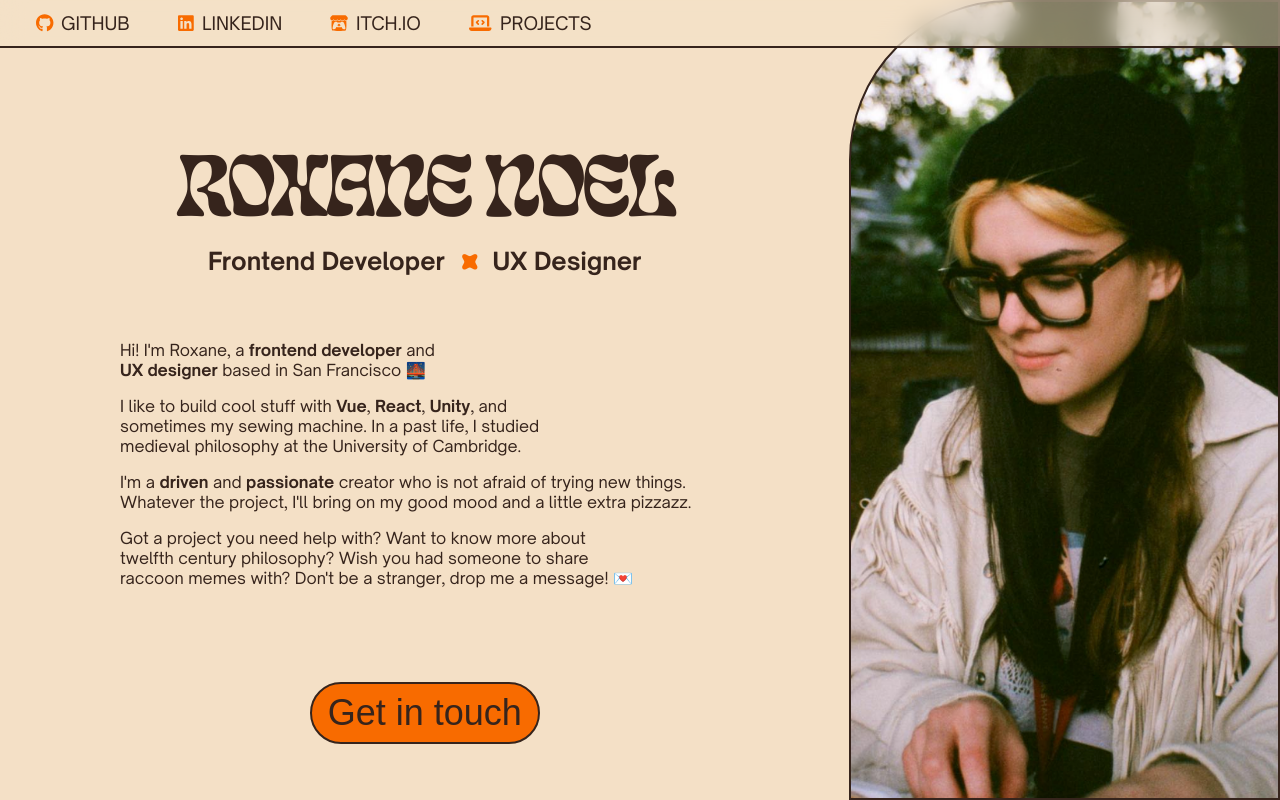
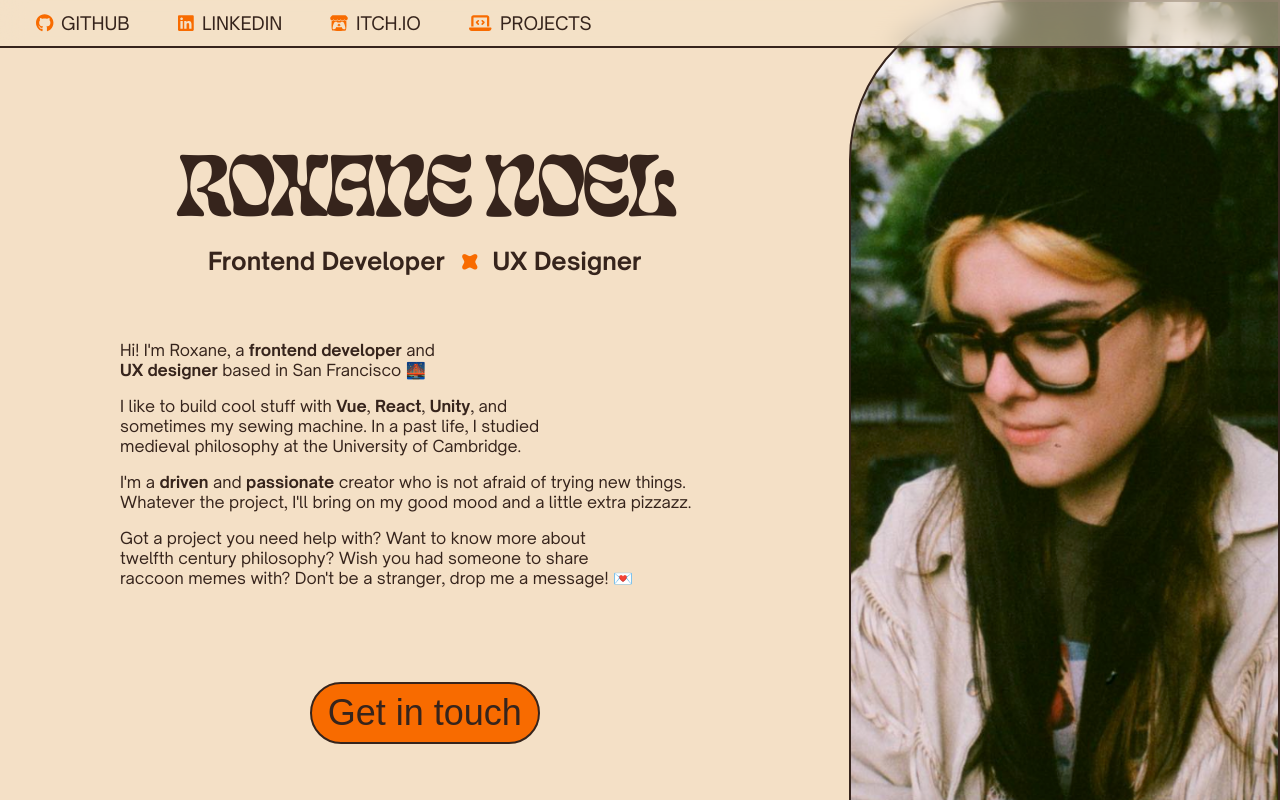
Before and after one commit to Roxanoel/roxanoel.github.io, a React (Create React App) app: page / in a window 1280 px wide. Shown: the top 800 px of the page. Built offline with nearby package versions, Linux system fonts and the light colour scheme.

Commit message:
increased portrait size for better scrollability

```diff
--- a/src/scss/components/_portrait.scss
+++ b/src/scss/components/_portrait.scss
@@ -9,7 +9,9 @@
 
     // Shape + size
     border-top-left-radius: 10rem;
+    border-bottom-right-radius: 10rem;
     width: min(720px, 33.33vw);
+    height: 120vh;
 
     // Other
     border: structural.$border-outline;
```
